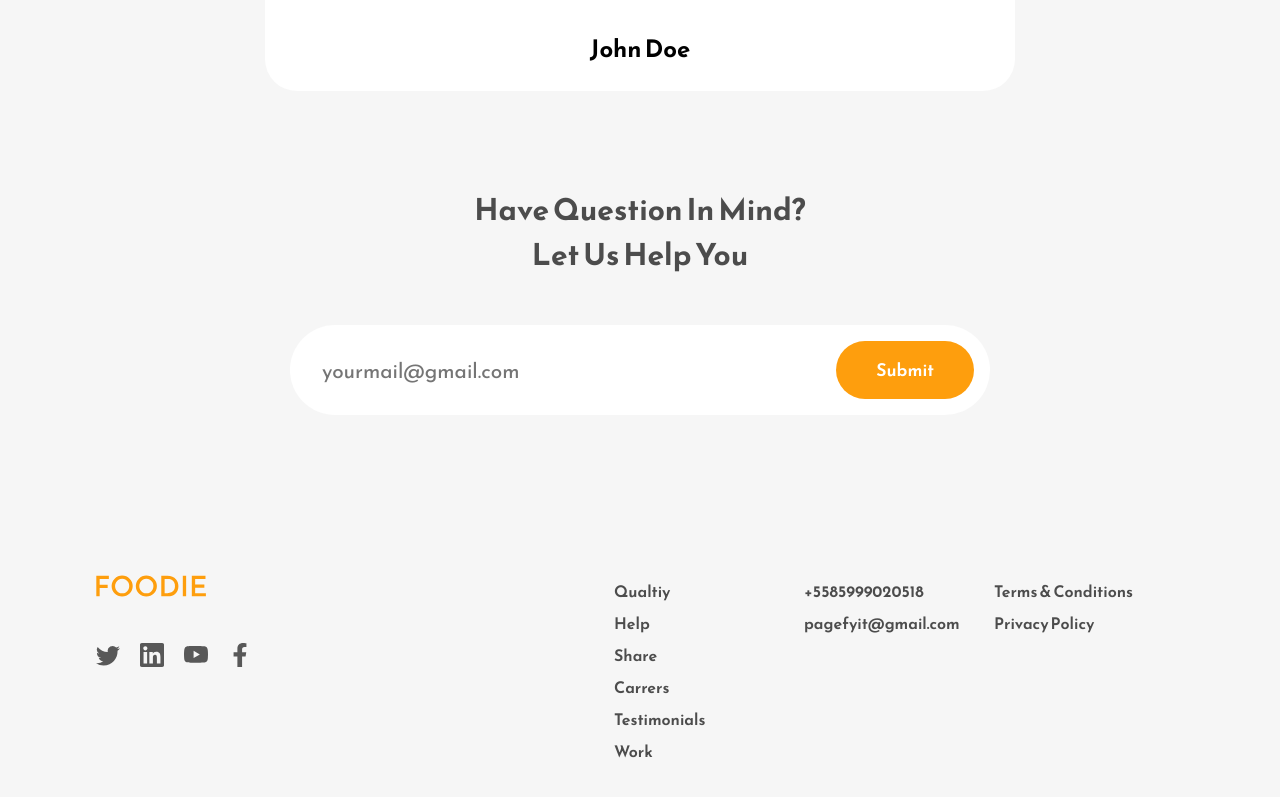
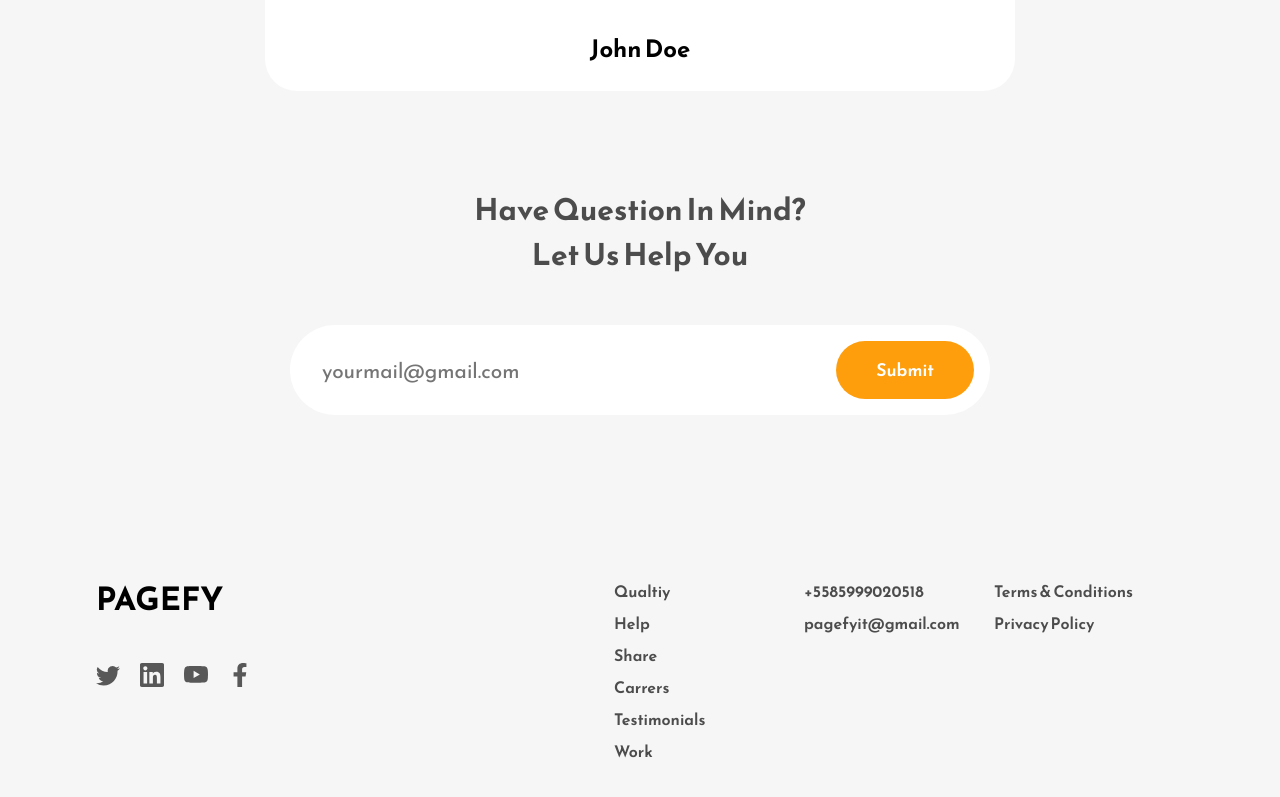
Before and after one commit to en20/template-landing-page, a React (Create React App) app: page / in a window 1280 px wide. Shown: the part 4779-5576 px from the top of the page. Built offline with nearby package versions, Linux system fonts and the light colour scheme.

Commit message:
fix: change

```diff
--- a/src/Components/Footer.js
+++ b/src/Components/Footer.js
@@ -10,7 +10,7 @@ const Footer = () => {
     <div className="footer-wrapper">
       <div className="footer-section-one">
         <div className="footer-logo-container">
-          <img src={Logo} alt="" />
+          <h1>PAGEFY</h1>
         </div>
         <div className="footer-icons">
           <BsTwitter />
```
